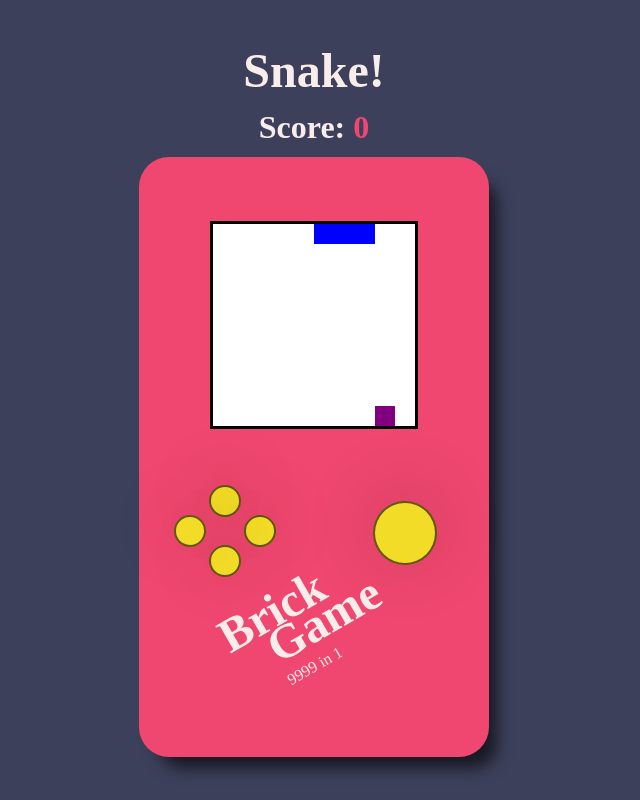
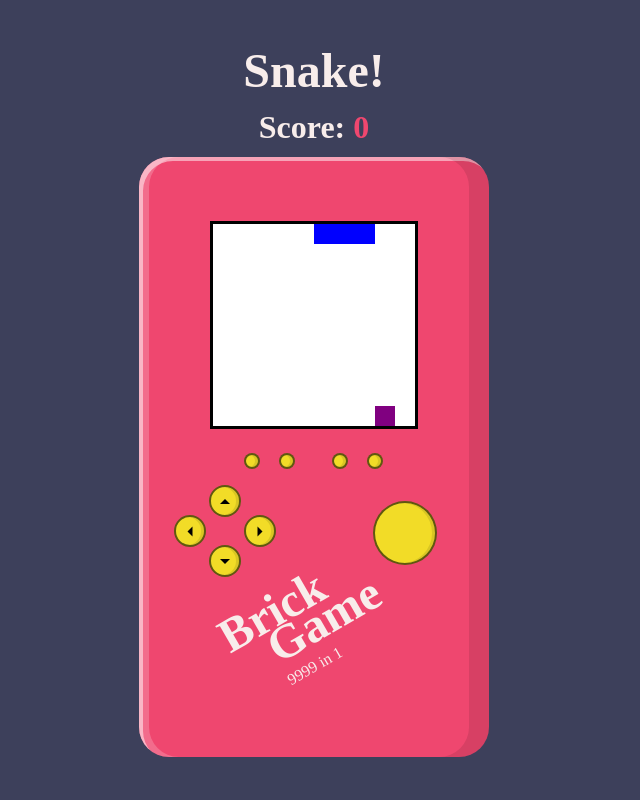
Before and after one commit to andraderaul/retro-games, a React (Create React App) app: page /snake in a window 1280 px wide. Shown: the whole page, without its empty margins (326-966 px from the left). Built offline with nearby package versions, Linux system fonts and the light colour scheme; the HTML template or start-up script is replaced by a standard one.

Commit message:
fix: improve css in snake

```diff
--- a/src/pages/Snake/Snake.jsx
+++ b/src/pages/Snake/Snake.jsx
@@ -14,7 +14,9 @@ import {
   Board,
   ButtonB,
   ButtonA,
+  ButtonC,
   Positioned,
+  Paused,
 } from "./Snake.style";
 
 import useInterval from "../../hook/useInterval";
@@ -31,6 +33,7 @@ const Snake = () => {
   const [direction, setDirection] = useState(1);
   const [score, setScore] = useState(0);
   const [isRunning, setIsRunning] = useState(true);
+  const [isAlive, setIsAlive] = useState(true);
 
   const moveOutComes = () => {
     if (
@@ -41,7 +44,7 @@ const Snake = () => {
       currentSnake.includes(currentSnake[0] + direction)
     ) {
       console.log("endgame");
-      setIsRunning(false);
+      setIsAlive(false);
     }
     let tail;
     setCurrentSnake((prevSnake) => {
@@ -91,7 +94,11 @@ const Snake = () => {
     setCurrentSnake([2, 1, 0]);
     setDirection(1);
     setScore(0);
-    setIsRunning(true);
+    setIsAlive(true);
+  };
+
+  const handlerPause = () => {
+    setIsRunning((oldIsRunning) => !oldIsRunning);
   };
 
   return (
@@ -102,7 +109,7 @@ const Snake = () => {
       </Subtitle>
 
       <Board>
-        {isRunning ? (
+        {isAlive ? (
           <Grid>
             {snakeArray.map((snake, index) => {
               return (
@@ -119,6 +126,11 @@ const Snake = () => {
                 </Square>
               );
             })}
+            {!isRunning && (
+              <Paused>
+                <Title>Paused</Title>
+              </Paused>
+            )}
           </Grid>
         ) : (
           <GameOver>
@@ -132,21 +144,32 @@ const Snake = () => {
           onClick={() => handleOnClickButtons(-width)}
         />
         <ButtonA
+          rot="90deg"
           bottom="35%"
           left="30%"
           onClick={() => handleOnClickButtons(1)}
         />
         <ButtonA
+          rot="180deg"
           bottom="30%"
           left="20%"
           onClick={() => handleOnClickButtons(+width)}
         />
         <ButtonA
+          rot="270deg"
           bottom="35%"
           left="10%"
           onClick={() => handleOnClickButtons(-1)}
         />
-        <ButtonB onClick={!isRunning ? handlerRestart : null} />
+        <ButtonB />
+        <ButtonC
+          bottom="48%"
+          left="65%"
+          onClick={!isRunning ? handlerRestart : null}
+        />
+        <ButtonC bottom="48%" left="55%" onClick={handlerPause} />
+        <ButtonC bottom="48%" left="40%" />
+        <ButtonC bottom="48%" left="30%" />
         <Positioned>
           <h3>Brick</h3>
           <h3>Game</h3>
--- a/src/pages/Snake/Snake.style.js
+++ b/src/pages/Snake/Snake.style.js
@@ -8,6 +8,7 @@ export const Grid = styled.div`
   flex-wrap: wrap;
   background-color: #fff;
   border-style: solid;
+  position: relative;
 `;
 
 export const Board = styled.div`
@@ -21,9 +22,9 @@ export const Board = styled.div`
   background-color: #ef476f;
   border-radius: 30px;
 
-  -webkit-box-shadow: 14px 17px 16px -6px rgba(0, 0, 0, 0.63);
-  -moz-box-shadow: 14px 17px 16px -6px rgba(0, 0, 0, 0.63);
-  box-shadow: 14px 17px 16px -6px rgba(0, 0, 0, 0.63);
+  box-shadow: inset -20px 0 rgba(0, 0, 0, 0.1),
+    inset 10px 0 rgba(255, 255, 255, 0.2),
+    inset 4px 4px rgba(255, 255, 255, 0.5);
 
   @media (max-width: ${breakpoints.xl}) {
     width: 95%;
@@ -43,13 +44,11 @@ export const button = styled.span`
   z-index: 2;
   cursor: pointer;
 
-  -webkit-box-shadow: 0px -7px 75px 2px rgba(0, 0, 0, 0.15);
-  -moz-box-shadow: 0px -7px 75px 2px rgba(0, 0, 0, 0.15);
-  box-shadow: 0px -7px 75px 2px rgba(0, 0, 0, 0.15);
-
   &:hover {
     transform: scale(1.05, 1.05);
   }
+
+  box-shadow: inset -3px 0 rgba(0, 0, 0, 0.1);
 `;
 
 export const ButtonB = styled(button)`
@@ -60,6 +59,24 @@ export const ButtonB = styled(button)`
 `;
 
 export const ButtonA = styled(button)`
+  bottom: ${({ bottom }) => bottom};
+  left: ${({ left }) => left};
+
+  &:after {
+    content: "";
+    width: 0;
+    height: 0;
+    border-left: 5px solid transparent;
+    border-right: 5px solid transparent;
+    border-bottom: 5px solid black;
+    transform: ${({ rot }) => `rotate(${rot})`};
+    position: absolute;
+  }
+`;
+
+export const ButtonC = styled(button)`
+  width: 1em;
+  height: 1em;
   bottom: ${({ bottom }) => bottom};
   left: ${({ left }) => left};
 `;
@@ -93,6 +110,37 @@ export const GameOver = styled.div`
   justify-content: center;
   align-items: center;
   background-color: #333;
+
+  animation: fadeIn ease 600ms;
+  @keyframes fadeIn {
+    0% {
+      opacity: 0;
+    }
+    100% {
+      opacity: 1;
+    }
+  }
+`;
+
+export const Paused = styled.div`
+  width: 100%;
+  height: 100%;
+  display: flex;
+  justify-content: center;
+  align-items: center;
+  position: absolute;
+  z-index: 1;
+  background-color: rgba(0, 0, 0, 0.6);
+
+  animation: fadeIn ease 500ms;
+  @keyframes fadeIn {
+    0% {
+      opacity: 0;
+    }
+    100% {
+      opacity: 1;
+    }
+  }
 `;
 
 export const Square = styled.div`
```
